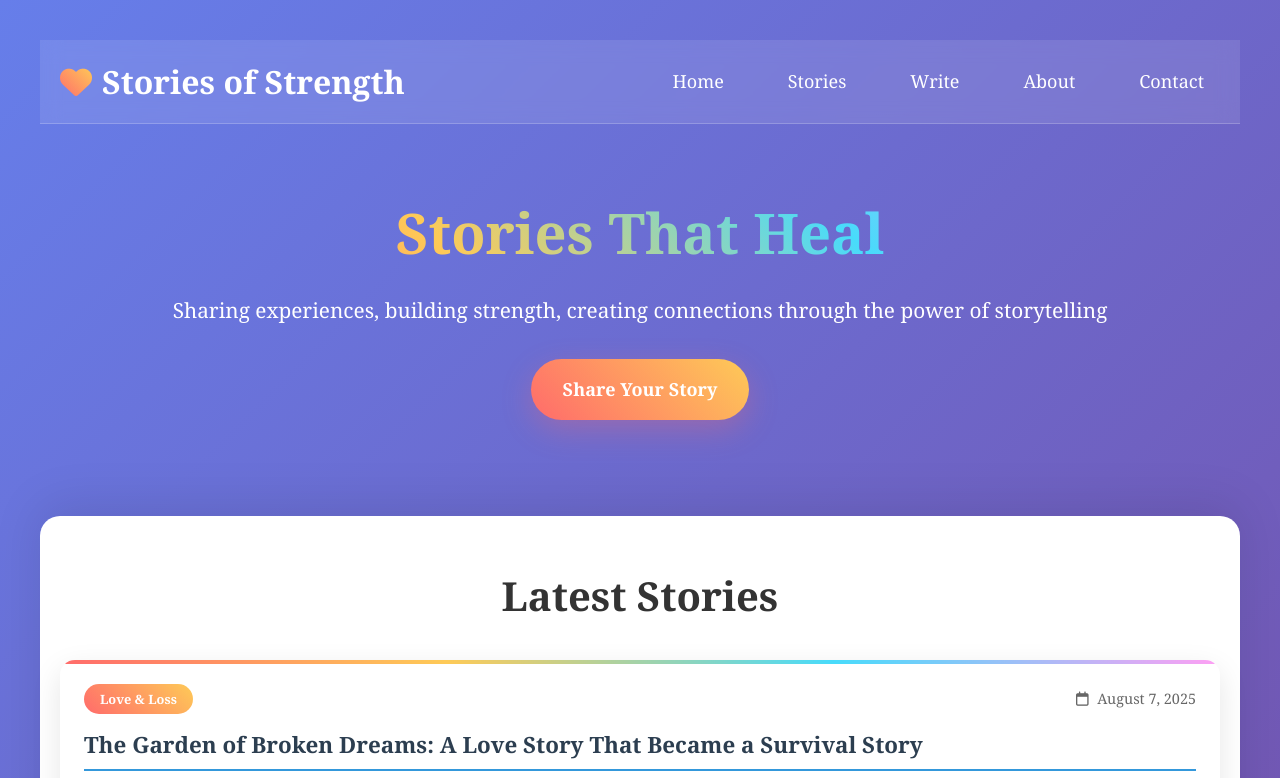
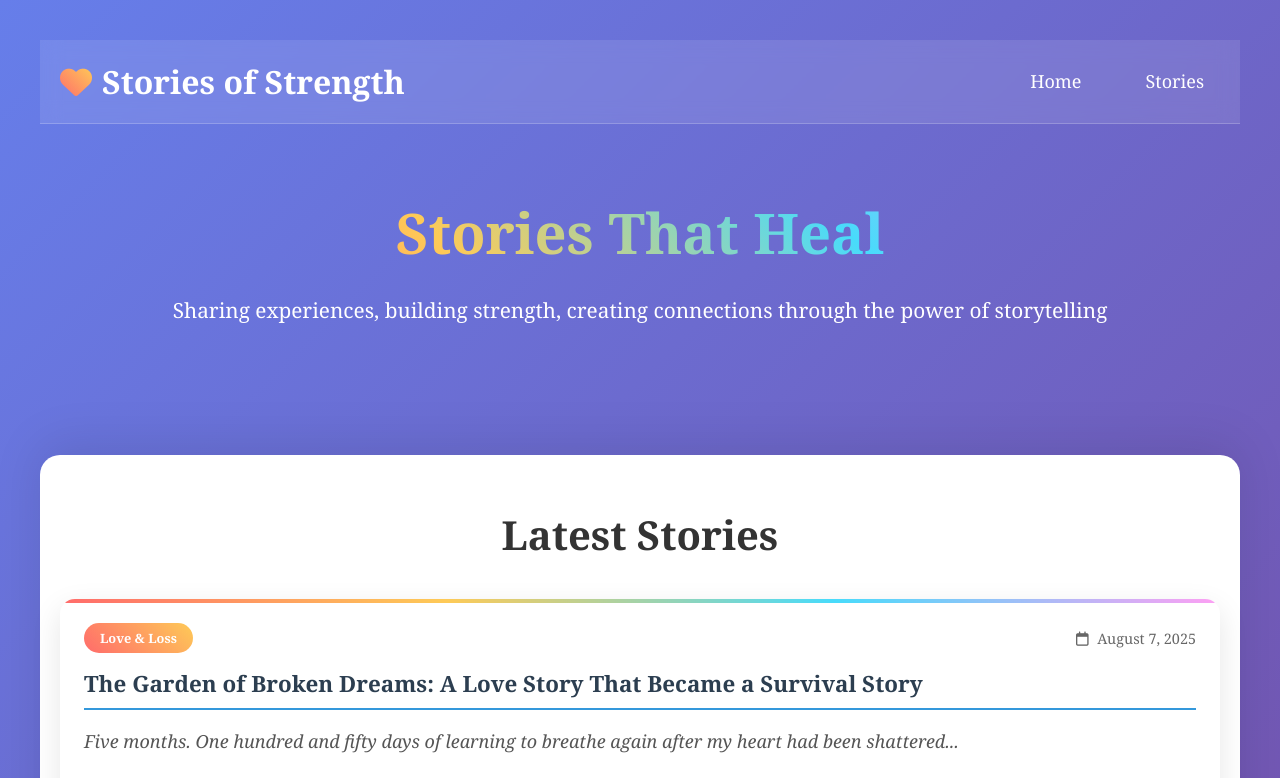
Before and after one commit to Gabie-21/Gabby-s-Blog, a plain HTML site: page index.html in a window 1280 px wide. Shown: the top 778 px of the page. Drawn offline with Linux system fonts and the light colour scheme.

Commit message:
Updated the index file

```diff
--- a/index.html
+++ b/index.html
@@ -22,9 +22,6 @@
                     <ul>
                         <li><a href="#home">Home</a></li>
                         <li><a href="#stories">Stories</a></li>
-                        <li><a href="#write">Write</a></li>
-                        <li><a href="#about">About</a></li>
-                        <li><a href="#contact">Contact</a></li>
                     </ul>
                 </nav>
             </div>
@@ -35,7 +32,6 @@
         <div class="container">
             <h1>Stories That Heal</h1>
             <p>Sharing experiences, building strength, creating connections through the power of storytelling</p>
-            <a href="#write" class="cta-button">Share Your Story</a>
         </div>
     </section>
 
```
